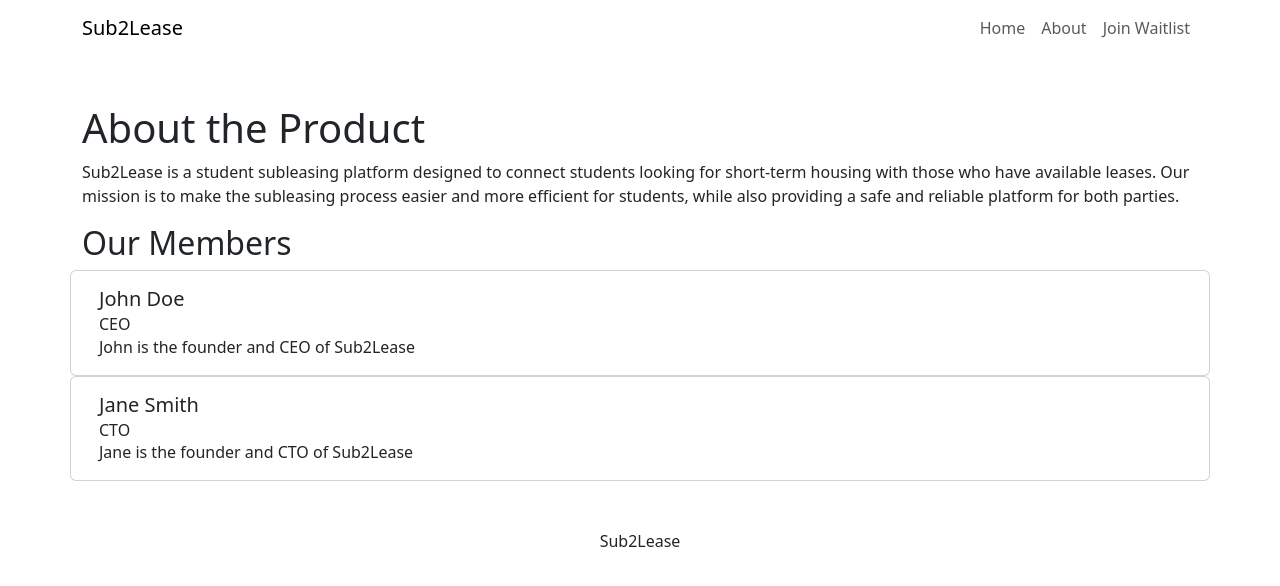
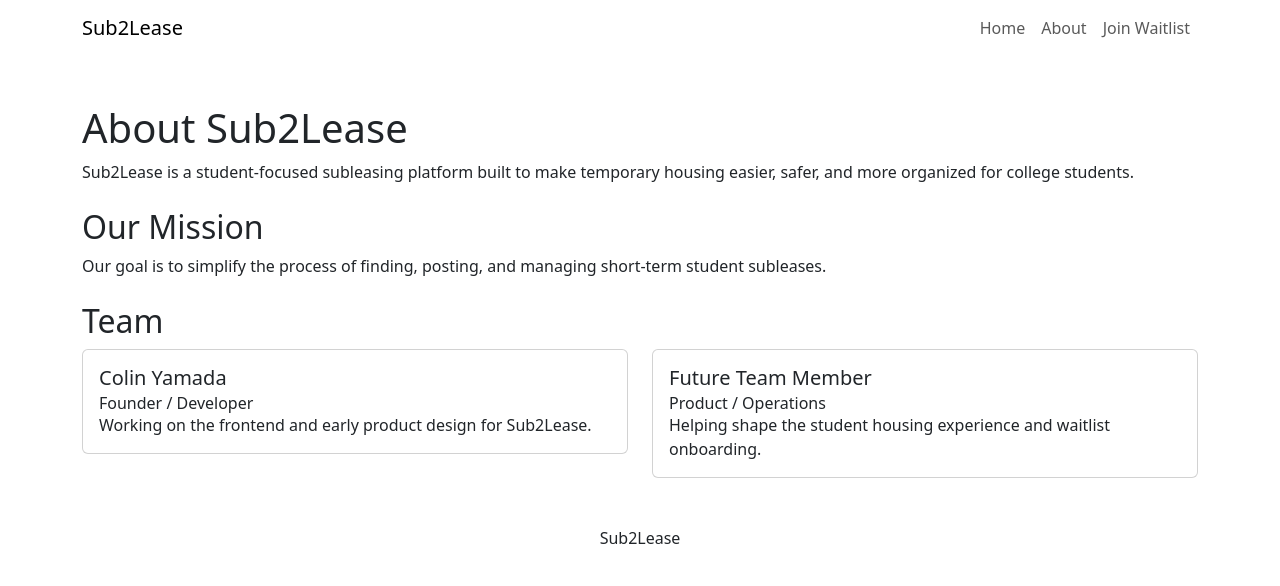
Before and after one commit to CS571-S26/p42, a React (Vite) app: page /p42/about in a window 1280 px wide. Shown: the top 586 px of the page. Built offline with nearby package versions, Linux system fonts and the light colour scheme.

Commit message:
improved about page

```diff
--- a/src/pages/AboutPage.tsx
+++ b/src/pages/AboutPage.tsx
@@ -1,18 +1,38 @@
-import { Container } from 'react-bootstrap';
+import { Container, Row, Col } from 'react-bootstrap';
 import FounderCard from '../components/FounderCard';
 
 export default function AboutPage() {
   return (
     <Container className="my-5">
-      <h1>About the Product</h1>
+      <h1>About Sub2Lease</h1>
       <p>
-        Sub2Lease is a student subleasing platform designed to connect students looking for short-term housing with those who have available leases. Our mission is to make the subleasing process easier and more efficient for students, while also providing a safe and reliable platform for both parties.
+        Sub2Lease is a student-focused subleasing platform built to make temporary housing easier,
+        safer, and more organized for college students.
       </p>
-      <h2>Our Members</h2>
-      <div className="row">
-        <FounderCard name="John Doe" role="CEO" bio="John is the founder and CEO of Sub2Lease" />
-        <FounderCard name="Jane Smith" role="CTO" bio="Jane is the founder and CTO of Sub2Lease" />
-      </div>
+
+      <h2 className="mt-4">Our Mission</h2>
+      <p>
+        Our goal is to simplify the process of finding, posting, and managing short-term student
+        subleases.
+      </p>
+
+      <h2 className="mt-4">Team</h2>
+      <Row className="g-4">
+        <Col md={6}>
+          <FounderCard
+            name="Colin Yamada"
+            role="Founder / Developer"
+            bio="Working on the frontend and early product design for Sub2Lease."
+          />
+        </Col>
+        <Col md={6}>
+          <FounderCard
+            name="Future Team Member"
+            role="Product / Operations"
+            bio="Helping shape the student housing experience and waitlist onboarding."
+          />
+        </Col>
+      </Row>
     </Container>
   );
 }
```
